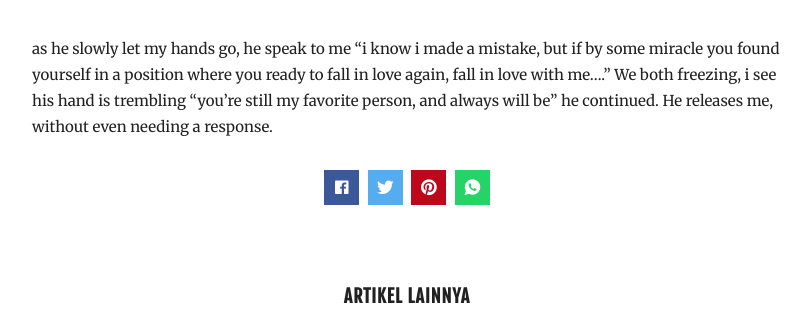
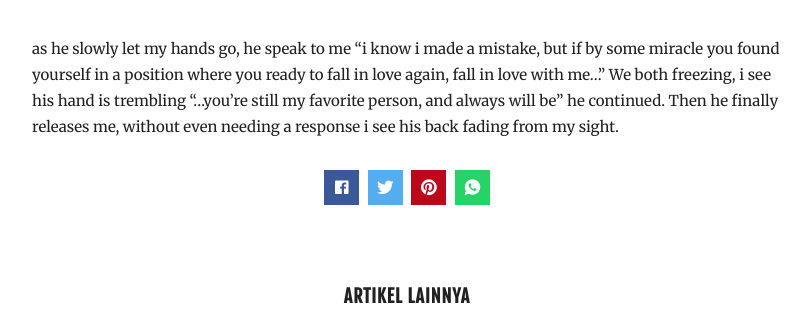
Before and after one commit to imamnrchls/imamnrchls.github.io, a Jekyll site: the page built from _posts/2021-09-06-Please.md, in a window 1280 px wide, cut to the strip 816-1149 px from the top of the page. Shown: the whole strip, without its empty margins (233-1043 px from the left). Built offline with Jekyll 4.4.1, drawn with Linux system fonts in a browser that asks for light colours; comment, search, counter and statistics services are not loaded.

Commit message:
Update 2021-09-06-Please.md

```diff
--- a/_posts/2021-09-06-Please.md
+++ b/_posts/2021-09-06-Please.md
@@ -6,4 +6,4 @@ author: "Imam Nur"
 image : https://images.unsplash.com/photo-1560263816-d704d83cce0f?ixid=MnwxMjA3fDB8MHxzZWFyY2h8NHx8YnV0dGVyZmx5fGVufDB8fDB8fA%3D%3D&ixlib=rb-1.2.1&auto=format&fit=crop&w=500&q=60
 ---
 
-as he slowly let my hands go, he speak to me "i know i made a mistake, but if by some miracle you found yourself in a position where you ready to fall in love again, fall in love with me...." We both freezing, i see his hand is trembling "you're still my favorite person, and always will be" he continued. He releases me, without even needing a response.
+as he slowly let my hands go, he speak to me "i know i made a mistake, but if by some miracle you found yourself in a position where you ready to fall in love again, fall in love with me..." We both freezing, i see his hand is trembling "...you're still my favorite person, and always will be" he continued. Then he finally releases me, without even needing a response i see his back fading from my sight.
```
